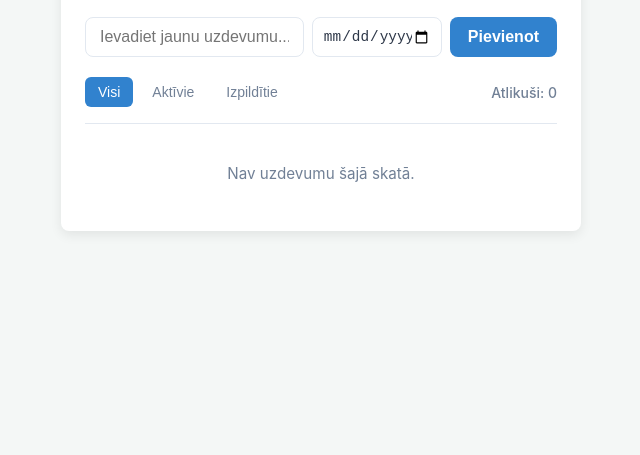
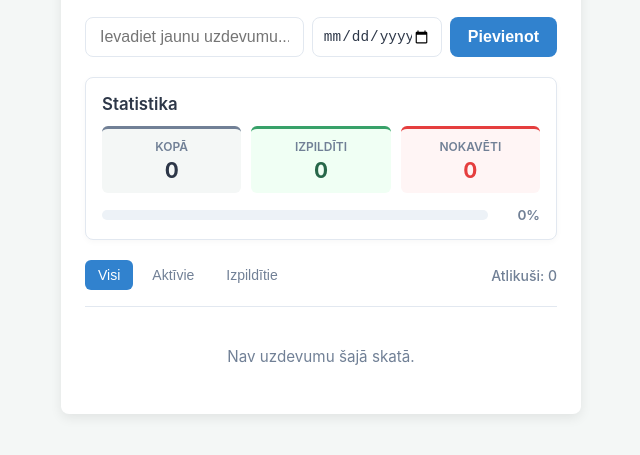
Before and after one commit to mspasts/mi-pd1-uzdevumi, a plain HTML site: page index.html in a window 1280 px wide. Shown: the part 101-556 px from the top of the page, without its empty margins (319-959 px from the left). Drawn offline with Linux system fonts and the light colour scheme.

Commit message:
PD2 statistikas panelis

```diff
--- a/app.js
+++ b/app.js
@@ -29,7 +29,7 @@ document.addEventListener('DOMContentLoaded', () => {
     }
   }
 
-  // U2 Palīgfunkcija 1: Datuma formatēšana (YYYY-MM-DD -> DD.MM.YYYY)
+  // U2: Datuma formatēšana (YYYY-MM-DD -> DD.MM.YYYY)
   function formatDate(dateStr) {
     if (!dateStr) return '';
     const parts = dateStr.split('-');
@@ -39,7 +39,7 @@ document.addEventListener('DOMContentLoaded', () => {
     return dateStr;
   }
 
-  // U2 Palīgfunkcija 2: Pārbaude, vai termiņš ir pagātnē (nokavēts)
+  // U2: Pārbaude, vai termiņš ir nokavēts
   function isOverdue(dueDate, completed) {
     if (!dueDate || completed) return false;
     const today = new Date();
@@ -49,7 +49,7 @@ document.addEventListener('DOMContentLoaded', () => {
     return due < today;
   }
 
-  // U2 Palīgfunkcija 3: Datuma birkas DOM elementa izveide
+  // U2: Datuma birkas DOM elementa izveide
   function createDateBadge(dueDate, completed) {
     if (!dueDate) return null;
     const badge = document.createElement('span');
@@ -58,6 +58,26 @@ document.addEventListener('DOMContentLoaded', () => {
     const overdue = isOverdue(dueDate, completed);
     badge.textContent = overdue ? `📅 ${formatted} (nokavēts)` : `📅 ${formatted}`;
     return badge;
+  }
+
+  // U3: Statistikas paneļa renderēšana no skices
+  function renderStats() {
+    const total = tasks.length;
+    const completed = tasks.filter(t => t.completed).length;
+    const overdue = tasks.filter(t => isOverdue(t.dueDate, t.completed)).length;
+    const percentage = total === 0 ? 0 : Math.round((completed / total) * 100);
+
+    const statTotalEl = document.getElementById('stat-total');
+    const statCompletedEl = document.getElementById('stat-completed');
+    const statOverdueEl = document.getElementById('stat-overdue');
+    const statProgressBar = document.getElementById('stat-progress-bar');
+    const statProgressText = document.getElementById('stat-progress-text');
+
+    if (statTotalEl) statTotalEl.textContent = total;
+    if (statCompletedEl) statCompletedEl.textContent = completed;
+    if (statOverdueEl) statOverdueEl.textContent = overdue;
+    if (statProgressBar) statProgressBar.style.width = `${percentage}%`;
+    if (statProgressText) statProgressText.textContent = `${percentage}%`;
   }
 
   function addTask() {
@@ -183,7 +203,6 @@ document.addEventListener('DOMContentLoaded', () => {
     contentDiv.appendChild(checkbox);
     contentDiv.appendChild(span);
 
-    // Pievienojam termiņa birku, ja tāds ir norādīts
     const dateBadge = createDateBadge(task.dueDate, task.completed);
     if (dateBadge) {
       contentDiv.appendChild(dateBadge);
@@ -232,6 +251,7 @@ document.addEventListener('DOMContentLoaded', () => {
     }
 
     updateCounter();
+    renderStats(); // U3: Viena izsaukuma rinda statistikas atjaunināšanai
   }
 
   // Notikumu klausītāji
--- a/index.html
+++ b/index.html
@@ -29,6 +29,31 @@
       <button type="button" id="add-btn">Pievienot</button>
     </section>
 
+    <!-- U3: Statistikas panelis no skices -->
+    <section class="stats-section" aria-label="Statistika">
+      <h2>Statistika</h2>
+      <div class="stats-cards">
+        <div class="stat-card">
+          <span class="stat-label">Kopā</span>
+          <span id="stat-total" class="stat-value">0</span>
+        </div>
+        <div class="stat-card stat-completed">
+          <span class="stat-label">Izpildīti</span>
+          <span id="stat-completed" class="stat-value">0</span>
+        </div>
+        <div class="stat-card stat-overdue">
+          <span class="stat-label">Nokavēti</span>
+          <span id="stat-overdue" class="stat-value">0</span>
+        </div>
+      </div>
+      <div class="progress-container">
+        <div class="progress-bar-bg">
+          <div id="stat-progress-bar" class="progress-bar-fill" style="width: 0%;"></div>
+        </div>
+        <span id="stat-progress-text" class="progress-text">0%</span>
+      </div>
+    </section>
+
     <section class="controls-section">
       <div class="filters" role="group" aria-label="Uzdevumu filtri">
         <button type="button" class="filter-btn active" data-filter="all">Visi</button>
--- a/style.css
+++ b/style.css
@@ -102,6 +102,100 @@ body {
 
 #add-btn:hover {
   background-color: var(--primary-hover);
+}
+
+/* U3: Statistikas paneļa stili no skices */
+.stats-section {
+  background-color: #ffffff;
+  border: 1px solid var(--border-color);
+  border-radius: var(--radius);
+  padding: 16px;
+  margin-bottom: 20px;
+  box-shadow: 0 2px 6px rgba(0, 0, 0, 0.03);
+}
+
+.stats-section h2 {
+  font-size: 1.05rem;
+  font-weight: 600;
+  margin-bottom: 12px;
+  color: var(--text-main);
+}
+
+.stats-cards {
+  display: flex;
+  gap: 10px;
+  margin-bottom: 14px;
+}
+
+.stat-card {
+  flex: 1;
+  background-color: var(--bg-color);
+  border-radius: 6px;
+  padding: 10px 8px;
+  text-align: center;
+  border-top: 3px solid #718096;
+}
+
+.stat-card.stat-completed {
+  border-top-color: #38a169;
+  background-color: #f0fff4;
+}
+
+.stat-card.stat-overdue {
+  border-top-color: var(--danger);
+  background-color: #fff5f5;
+}
+
+.stat-label {
+  display: block;
+  font-size: 0.75rem;
+  color: var(--text-muted);
+  text-transform: uppercase;
+  margin-bottom: 4px;
+  font-weight: 600;
+}
+
+.stat-value {
+  font-size: 1.3rem;
+  font-weight: 700;
+  color: var(--text-main);
+}
+
+.stat-card.stat-completed .stat-value {
+  color: #276749;
+}
+
+.stat-card.stat-overdue .stat-value {
+  color: var(--danger);
+}
+
+.progress-container {
+  display: flex;
+  align-items: center;
+  gap: 12px;
+}
+
+.progress-bar-bg {
+  flex: 1;
+  height: 10px;
+  background-color: #edf2f7;
+  border-radius: 5px;
+  overflow: hidden;
+}
+
+.progress-bar-fill {
+  height: 100%;
+  background-color: #38a169;
+  border-radius: 5px;
+  transition: width 0.3s ease;
+}
+
+.progress-text {
+  font-size: 0.85rem;
+  font-weight: 600;
+  color: var(--text-muted);
+  min-width: 40px;
+  text-align: right;
 }
 
 .controls-section {
```
Also changed, not shown: skice.jpg (added), 1 other file.
